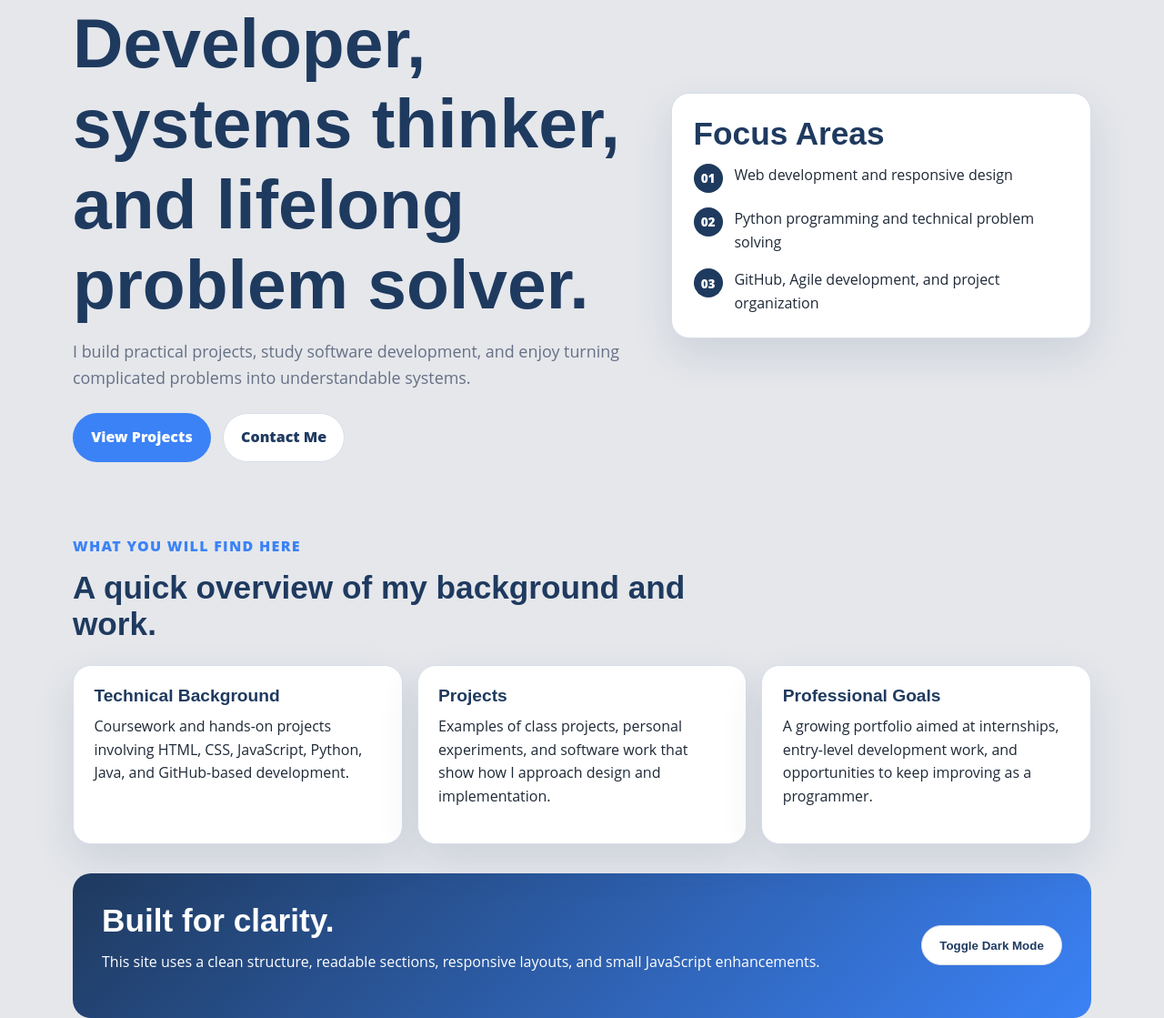
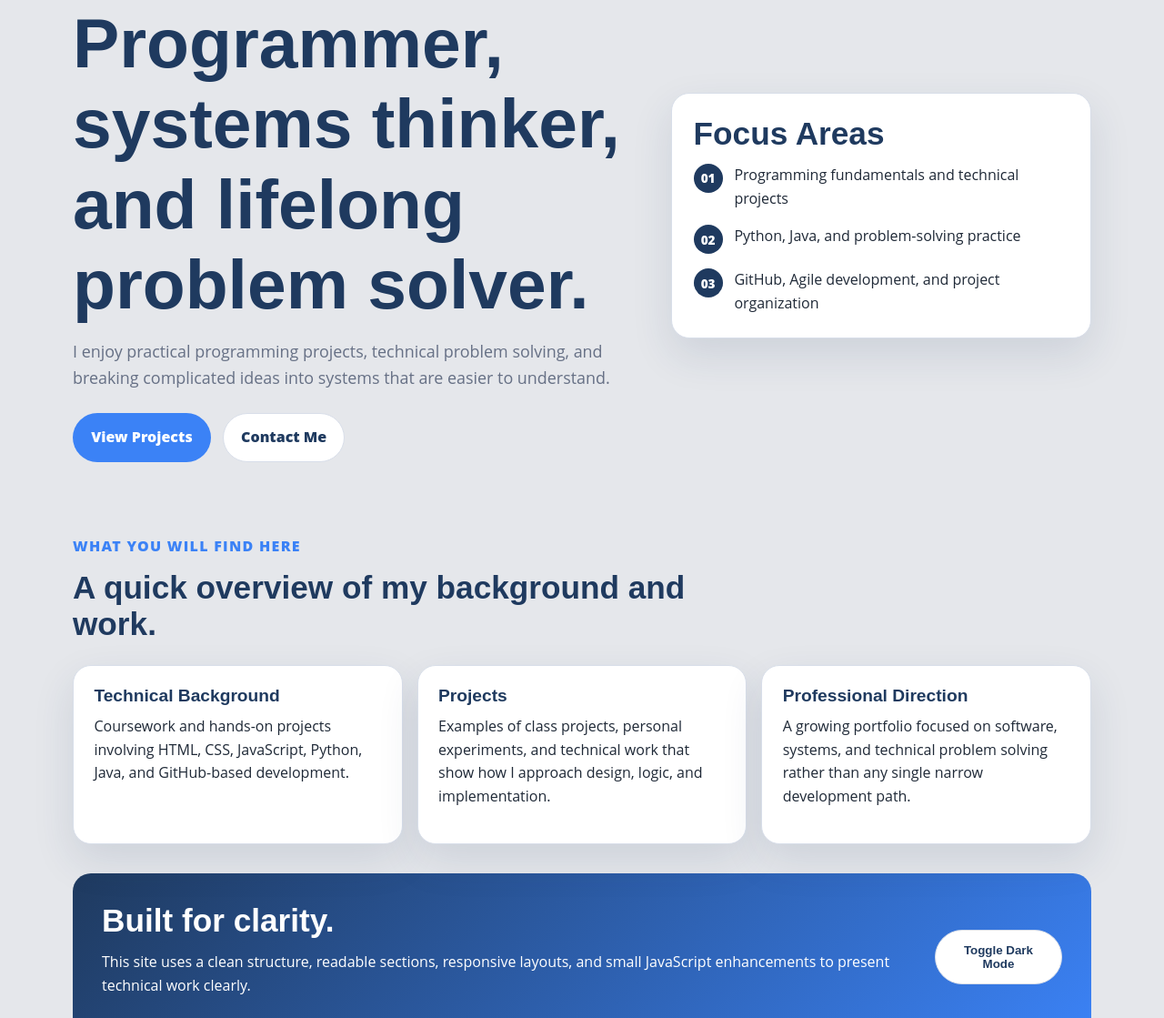
Before and after one commit to MattWebb2015/INF286-Individual-Final-Matt-Webb, a plain HTML site: page index.html in a window 1280 px wide. Shown: the part 194-1313 px from the top of the page at 91% size. Drawn offline with Linux system fonts and the light colour scheme.

Commit message:
Update index.html

```diff
--- a/index.html
+++ b/index.html
@@ -27,8 +27,8 @@
     <section class="hero two-column-hero">
       <div>
         <p class="eyebrow">Personal Portfolio</p>
-        <h1>Developer, systems thinker, and lifelong problem solver.</h1>
-        <p class="hero-text">I build practical projects, study software development, and enjoy turning complicated problems into understandable systems.</p>
+        <h1>Programmer, systems thinker, and lifelong problem solver.</h1>
+        <p class="hero-text">I enjoy practical programming projects, technical problem solving, and breaking complicated ideas into systems that are easier to understand.</p>
         <div class="button-row">
           <a class="button primary" href="projects.html">View Projects</a>
           <a class="button secondary" href="contact.html">Contact Me</a>
@@ -37,8 +37,8 @@
       <div class="hero-card" aria-label="Portfolio highlights">
         <h2>Focus Areas</h2>
         <ul class="highlight-list">
-          <li><span>01</span> Web development and responsive design</li>
-          <li><span>02</span> Python programming and technical problem solving</li>
+          <li><span>01</span> Programming fundamentals and technical projects</li>
+          <li><span>02</span> Python, Java, and problem-solving practice</li>
           <li><span>03</span> GitHub, Agile development, and project organization</li>
         </ul>
       </div>
@@ -56,11 +56,11 @@
         </article>
         <article class="info-card">
           <h3>Projects</h3>
-          <p>Examples of class projects, personal experiments, and software work that show how I approach design and implementation.</p>
+          <p>Examples of class projects, personal experiments, and technical work that show how I approach design, logic, and implementation.</p>
         </article>
         <article class="info-card">
-          <h3>Professional Goals</h3>
-          <p>A growing portfolio aimed at internships, entry-level development work, and opportunities to keep improving as a programmer.</p>
+          <h3>Professional Direction</h3>
+          <p>A growing portfolio focused on software, systems, and technical problem solving rather than any single narrow development path.</p>
         </article>
       </div>
     </section>
@@ -68,7 +68,7 @@
     <section class="callout-band">
       <div>
         <h2>Built for clarity.</h2>
-        <p>This site uses a clean structure, readable sections, responsive layouts, and small JavaScript enhancements.</p>
+        <p>This site uses a clean structure, readable sections, responsive layouts, and small JavaScript enhancements to present technical work clearly.</p>
       </div>
       <button class="button secondary theme-toggle" type="button">Toggle Dark Mode</button>
     </section>
```
